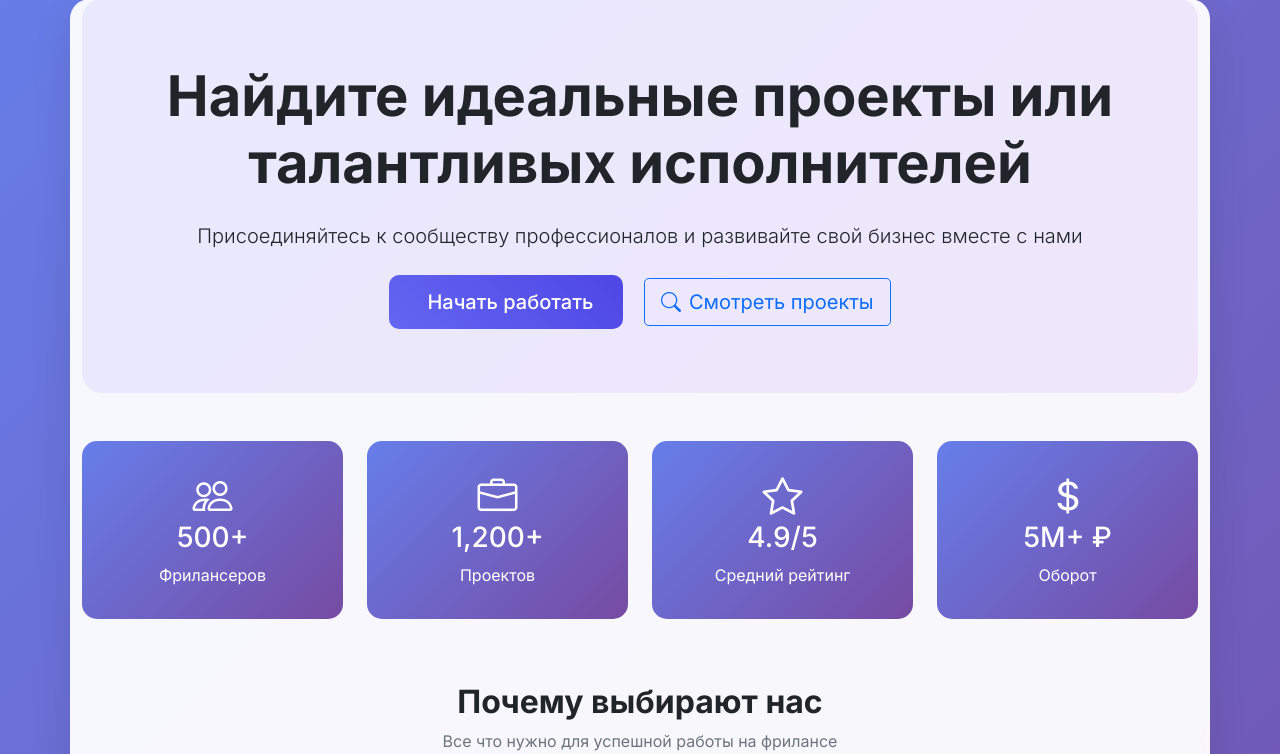
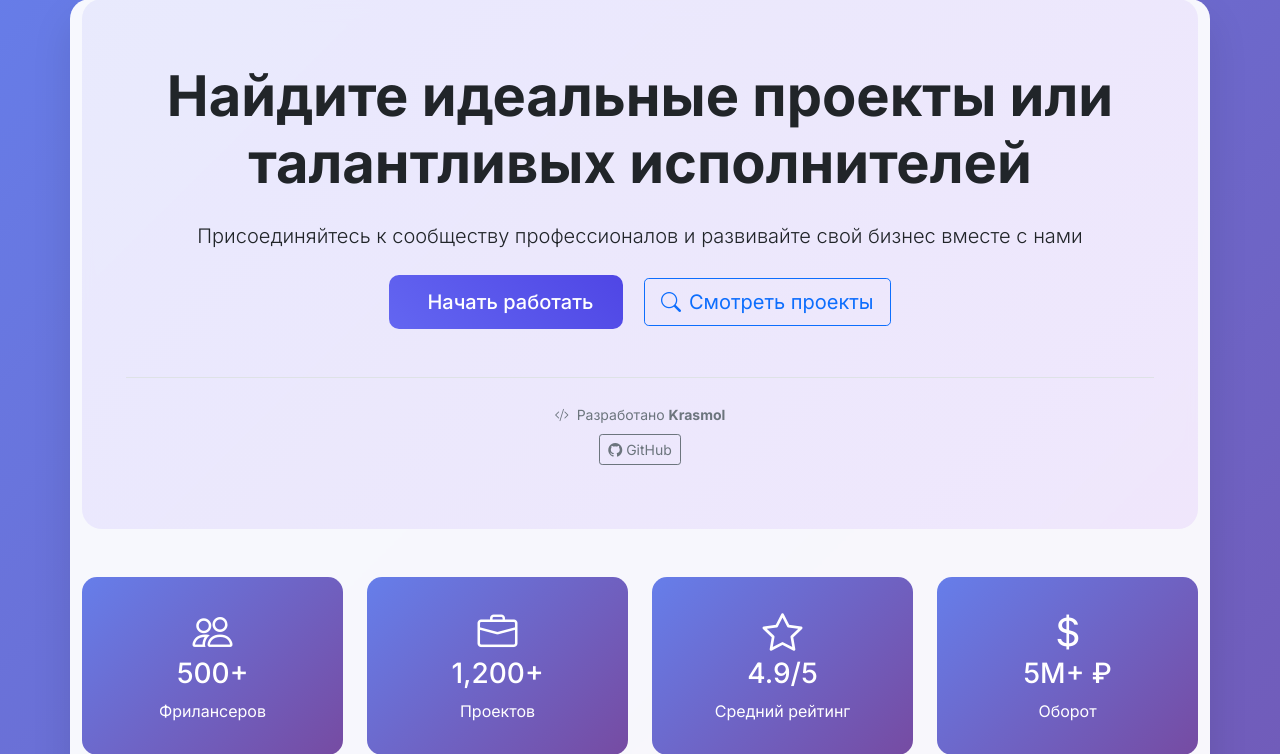
Before and after one commit to Krasmol/platform_for_freelancers, a Flask app: page / in a window 1280 px wide. Shown: the part 95-849 px from the top of the page. Run offline with Flask 3, Linux system fonts and the light colour scheme; data that the repository does not hold is empty.

Commit message:
Update index.html
упоминание разраба

```diff
--- a/templates/index.html
+++ b/templates/index.html
@@ -1,6 +1,8 @@
 {% extends "base.html" %}
 
 {% block content %}
+<!-- Герой секция -->
+<!-- В файле templates/index.html -->
 <!-- Герой секция -->
 <section class="hero-section">
     <div class="container">
@@ -17,6 +19,21 @@
             </a>
         </div>
         {% endif %}
+        <div class="mt-5 pt-4 border-top">
+            <div class="row justify-content-center">
+                <div class="col-md-6 text-center">
+                    <small class="text-muted">
+                        <i class="bi bi-code-slash me-1"></i>
+                        Разработано <strong>Krasmol</strong>
+                    </small>
+                    <div class="mt-2">
+                        <a href="https://github.com/Krasmol" class="btn btn-sm btn-outline-secondary" target="_blank">
+                            <i class="bi bi-github me-1"></i>GitHub
+                        </a>
+                    </div>
+                </div>
+            </div>
+        </div>
     </div>
 </section>
 
@@ -137,6 +154,11 @@
     {% endfor %}
 </div>
 
+<!-- В hero-section после основного контента -->
+<div class="mt-4">
+    <small class="text-muted">Разработано с ❤️ [Krasmol]</small>
+</div>
+
 <div class="text-center mt-4">
     <a href="{{ url_for('projects') }}" class="btn btn-outline-primary">
         <i class="bi bi-list-ul me-2"></i>Все проекты
```
